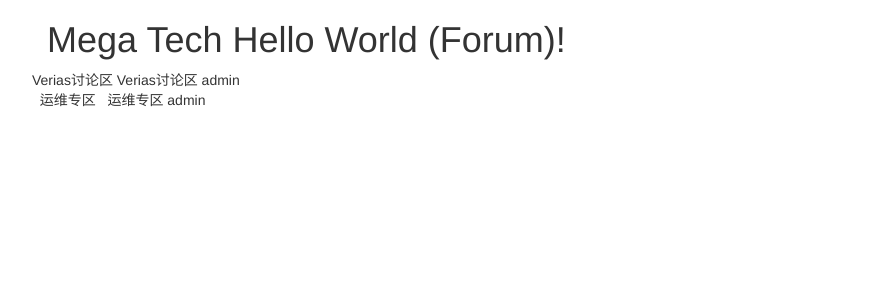
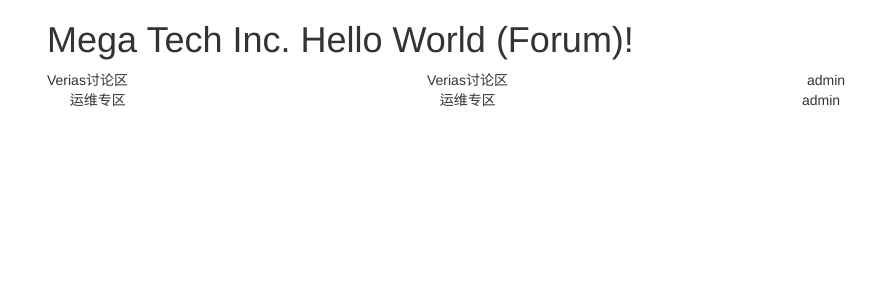
Before and after one commit to coollinn/mysite, a Django app: page /block/ in a window 1280 px wide. Shown: the top 300 px of the page, without its empty margins (38-914 px from the left). Run offline with Django 3.2, Linux system fonts and the light colour scheme; data comes from the database, SQL or seed files in the repository; some libraries are stand-ins or nearby versions.

Commit message:
update from office W530

```diff
--- a/templates/block_list.html
+++ b/templates/block_list.html
@@ -8,22 +8,20 @@
 <div class="container">
     <dev class="row">
         <div class="col-xs-12 col-md-12">
-            <h1>Mega Tech Hello World (Forum)!</h1>
+            <h1>Mega Tech Inc.  Hello World (Forum)!</h1>
         </div>
     </dev>
 
     <div class="row">
         {% for b in blocks %}
           <div class="col-xs-12">
-                {{ b.name  }}
-                {{ b.desc }}
-                {{ b.manager_name }}
+                <div class="col-md-4">{{ b.name  }}</div>
+                <div class="col-md-4">{{ b.desc }}</div>
+                <div class="col-md-1">{{ b.manager_name }}
           </div>
        {% endfor%}
     </div>
 
-
-
 </div>
 
 </body>
```
